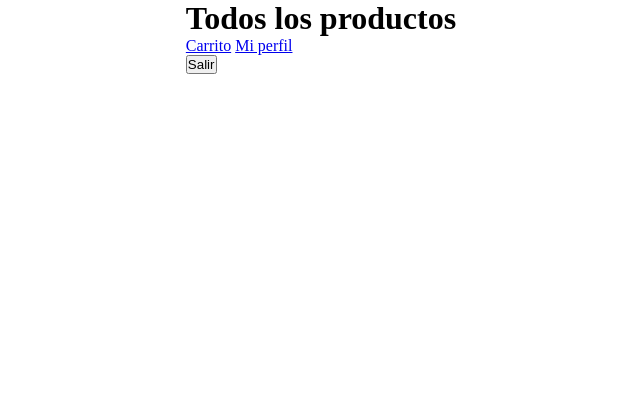
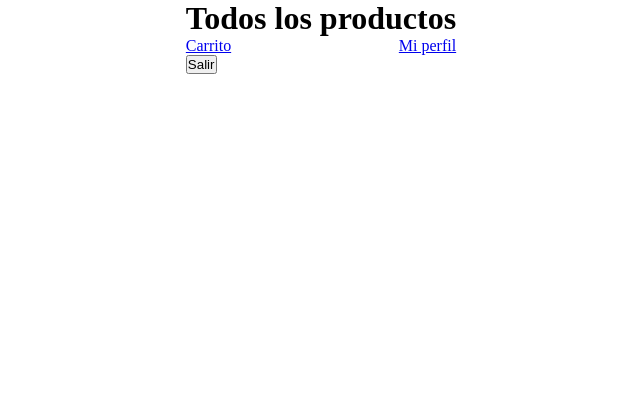
Before and after one commit to ClouddCoder/tienda-aventi, a PHP site: page /src/views/index.phtml in a window 1280 px wide. Shown: the top 420 px of the page, without its empty margins (319-959 px from the left). Run offline with PHP 8.4, Linux system fonts and the light colour scheme.

Commit message:
Add back button to the pages of the user profile and fix css style

```diff
--- a/public/css/global.css
+++ b/public/css/global.css
@@ -36,3 +36,8 @@ main {
   align-items: center;
   justify-content: center;
 }
+
+.user-main-buttons {
+  display: flex;
+  justify-content: space-between;
+}
--- a/src/views/editEmail.phtml
+++ b/src/views/editEmail.phtml
@@ -13,6 +13,7 @@
     <div class="container">
         <header>
             <h1>Actualizar Email</h1>
+            <a href="/user-profile">Atrás</a>
         </header>
         <main>
             <form class="edit-email-form" action="/edit-email-data" method="POST">
--- a/src/views/editPassword.phtml
+++ b/src/views/editPassword.phtml
@@ -13,6 +13,7 @@
     <div class="container">
         <header>
             <h1>Actualizar contraseña</h1>
+            <a href="/user-profile">Atrás</a>
         </header>
         <main>
             <form action="/edit-password-data" method="POST">
--- a/src/views/editPhone.phtml
+++ b/src/views/editPhone.phtml
@@ -13,6 +13,7 @@
     <div class="container">
         <header>
             <h1>Actualizar telefono</h1>
+            <a href="/user-profile">Atrás</a>
         </header>
         <main>
             <form action="/edit-phone-data" method="POST">
--- a/src/views/editUsername.phtml
+++ b/src/views/editUsername.phtml
@@ -13,6 +13,7 @@
     <div class="container">
         <header>
             <h1>Actualizar nombre de usuario</h1>
+            <a href="/user-profile">Atrás</a>
         </header>
         <main>
             <form action="/edit-username-data" method="POST">
--- a/src/views/forgotPassword.phtml
+++ b/src/views/forgotPassword.phtml
@@ -13,6 +13,7 @@
     <div class="container">
         <header>
             <h1>Recuperar contraseña</h1>
+            <a href="/login">Atrás</a>
         </header>
         <main>
             <form class="forgot-password-form" action="/forgot-password-data" method="POST">
--- a/src/views/index.phtml
+++ b/src/views/index.phtml
@@ -13,8 +13,10 @@
     <div class="container">
         <header>
             <h1>Todos los productos</h1>
-            <a href="/shopping-cart">Carrito</a>
-            <a href="/user-profile">Mi perfil</a>
+            <div class="user-main-buttons">
+                <a href="/shopping-cart">Carrito</a>
+                <a href="/user-profile">Mi perfil</a>
+            </div>
             <form action="/logout">
                 <button type="submit">Salir</button>
             </form>
```
